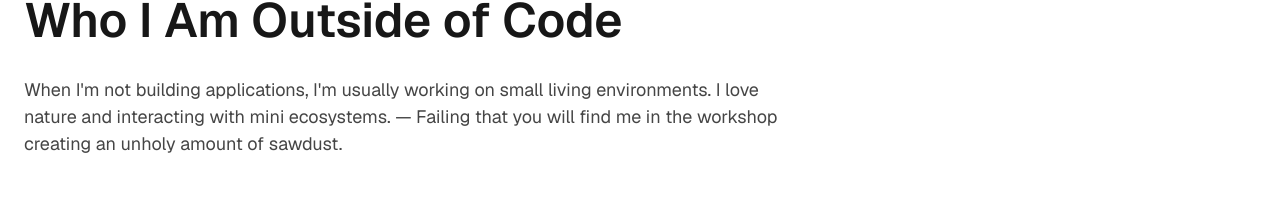
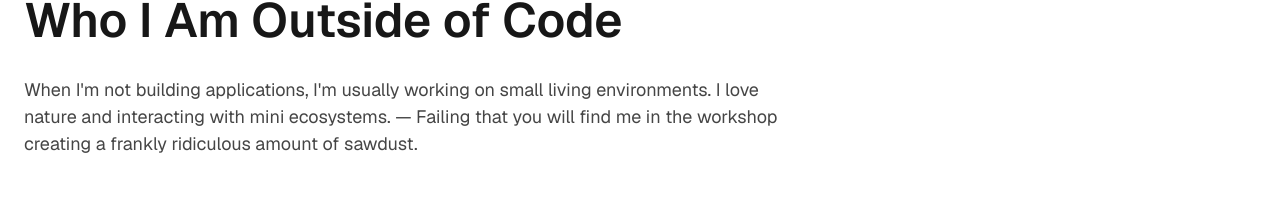
Before and after one commit to Lee-jr-81/dev-portfolio, a Next.js app: page / in a window 1280 px wide. Shown: the part 4414-4621 px from the top of the page. Built offline with nearby package versions, Linux system fonts and the light colour scheme; no server answers.

Commit message:
chasnges

```diff
--- a/app/components/TrustedBy.tsx
+++ b/app/components/TrustedBy.tsx
@@ -38,7 +38,7 @@ export function TrustedBy() {
               When I&apos;m not building applications, I&apos;m usually working
               on small living environments. I love nature and interacting with
               mini ecosystems. — Failing that you will find me in the workshop
-              creating an unholy amount of sawdust.
+              creating a frankly ridiculous amount of sawdust.
             </p>
           </div>
         </div>
```
